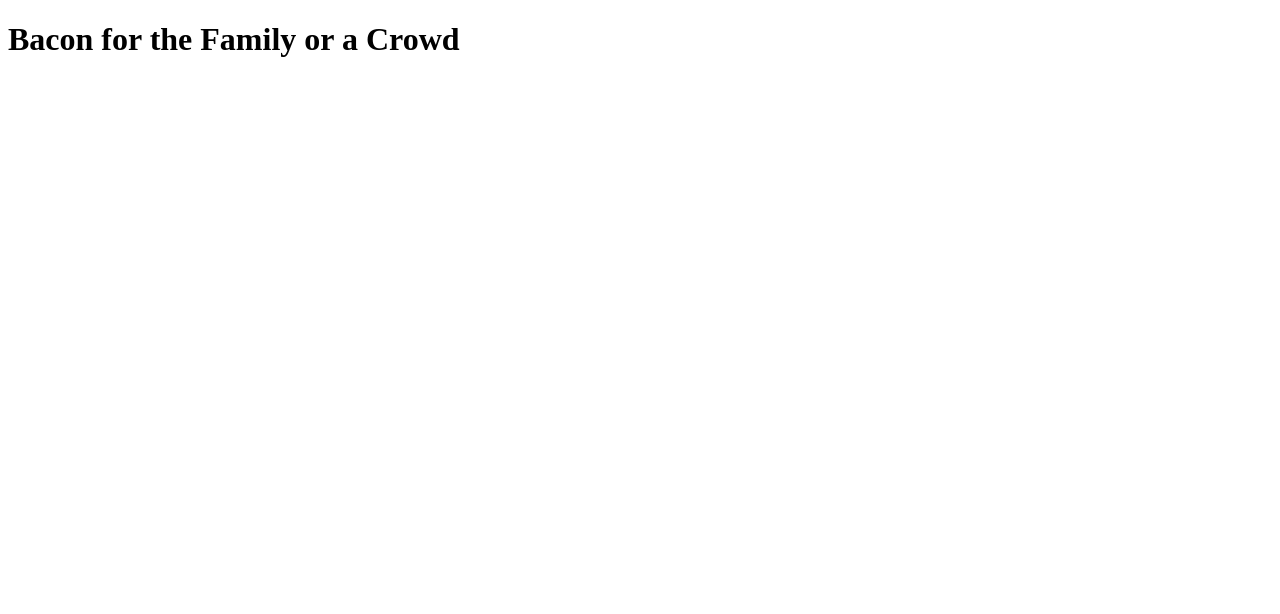
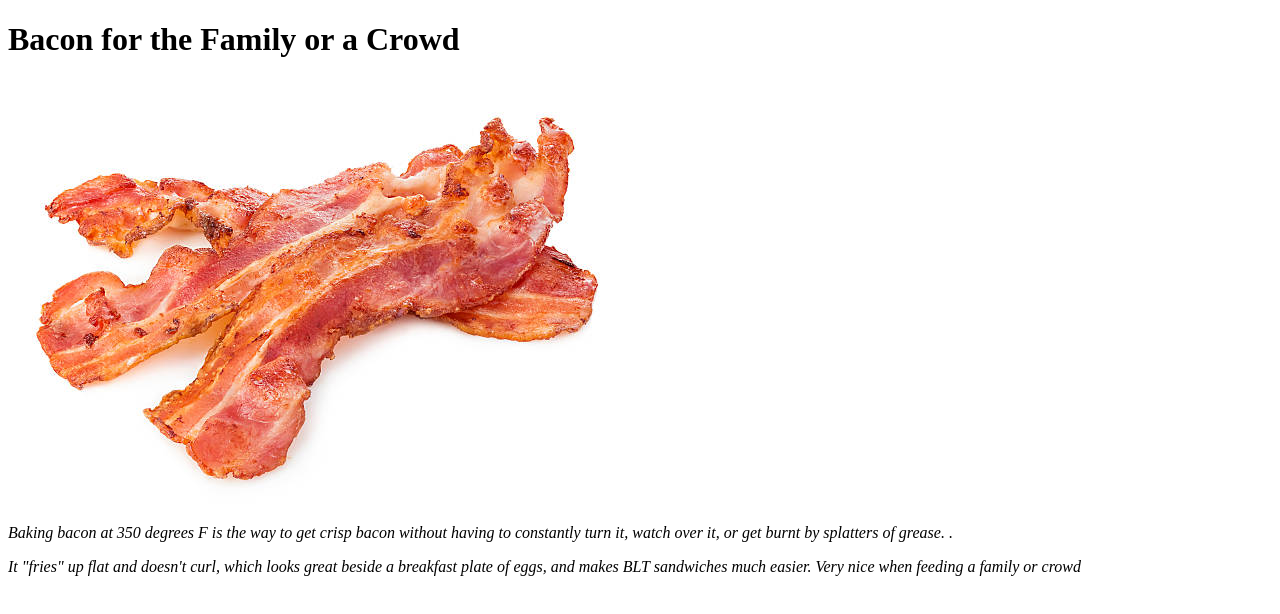
Before and after one commit to alexlm09/odin-recipes, a plain HTML site: page bacon.html in a window 1280 px wide. Drawn offline with Linux system fonts and the light colour scheme.

Commit message:
Create folder for images and add bacon and description

```diff
--- a/bacon.html
+++ b/bacon.html
@@ -11,6 +11,10 @@
 <body>
 
     <h1>Bacon for the Family or a Crowd</h1>
+        <p><img src="./images/bacon.jpg" alt="Bacon"></p>
+        <p><em>Baking bacon at 350 degrees F is the way to get crisp bacon without having to constantly turn it, watch over it, or get burnt by splatters of grease. .</em></p>
+        <p><em>It "fries" up flat and doesn't curl, which looks great beside a breakfast plate of eggs, and makes BLT sandwiches much easier. Very nice when feeding a family or crowd</em></p>
+
 
 
 </body>
```
Also changed, not shown: images/bacon.jpg (added).
